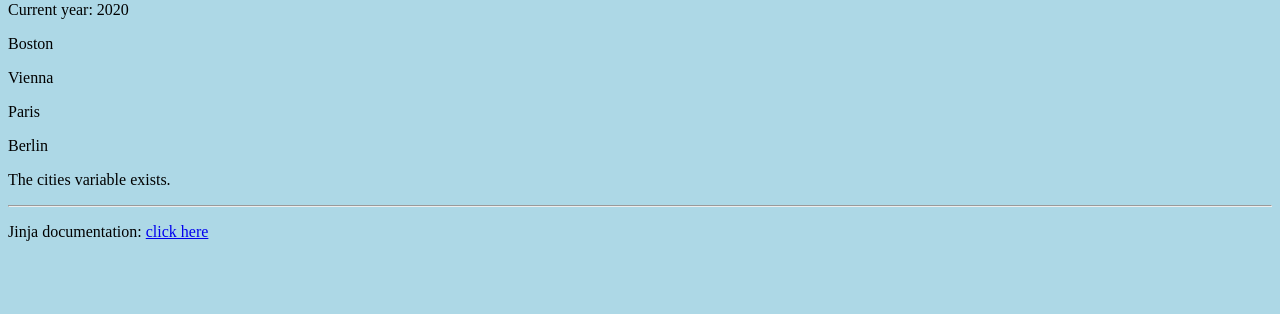
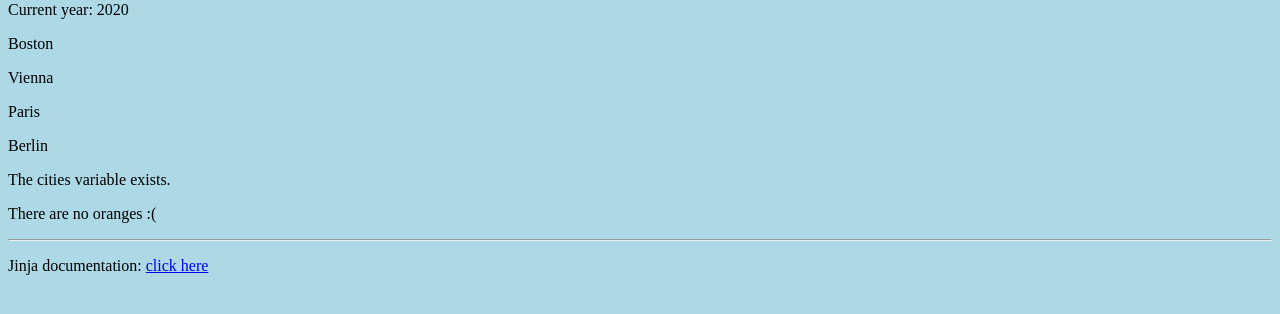
Before and after one commit to MatePaic/jinja, a Flask app: page / in a window 1280 px wide. Shown: the part 181-495 px from the top of the page. Run offline with Flask 2, Linux system fonts and the light colour scheme.

Commit message:
initial commit

```diff
--- a/templates/index.html
+++ b/templates/index.html
@@ -16,5 +16,10 @@
         <p>There are no cities :(</p>
     {% endif %}
 
+    {% if oranges %}
+        <p>The oranges variable exists.</p>
+    {% else %}
+        <p>There are no oranges :(</p>
+    {% endif %}
 
 {% endblock content %}
```
